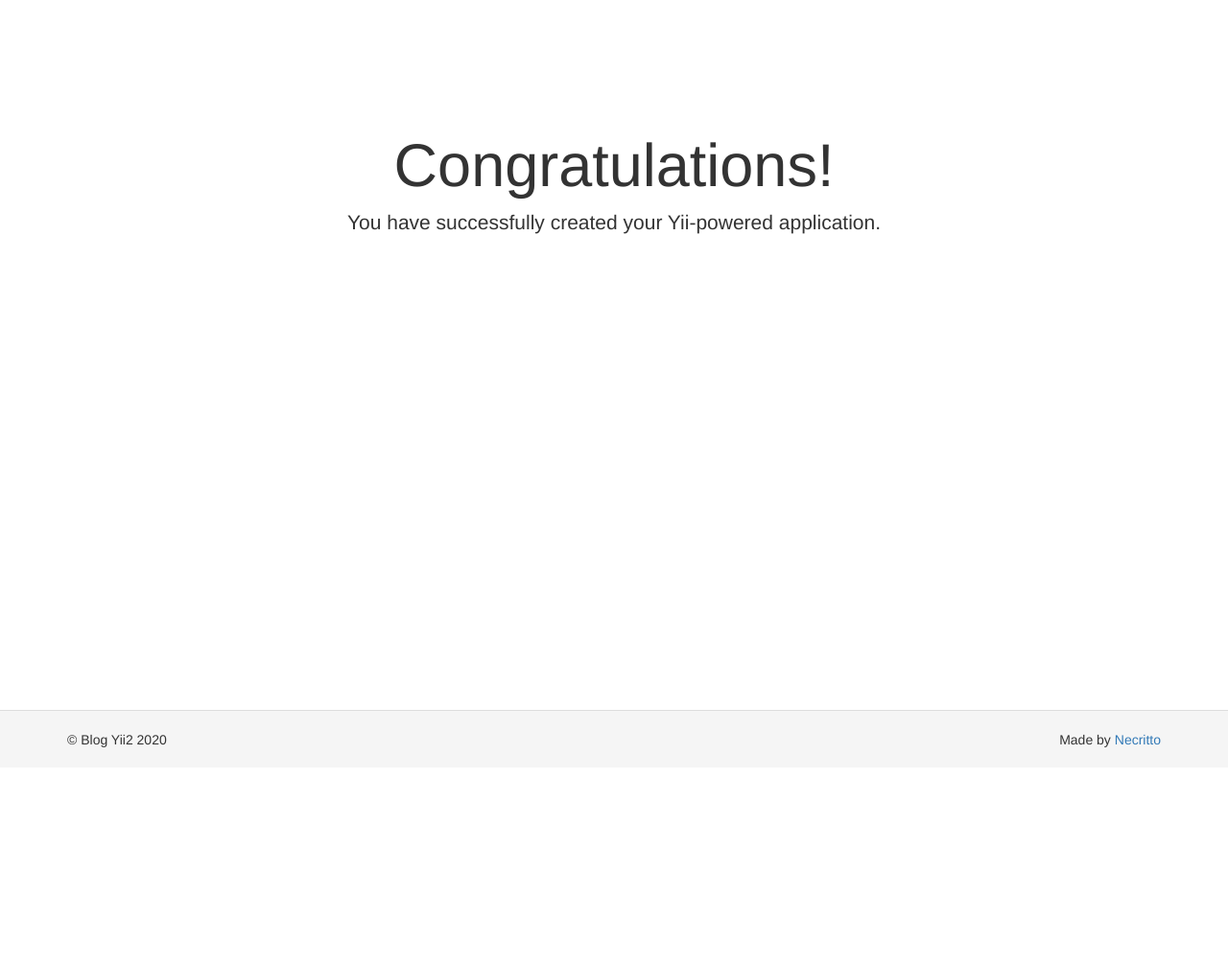
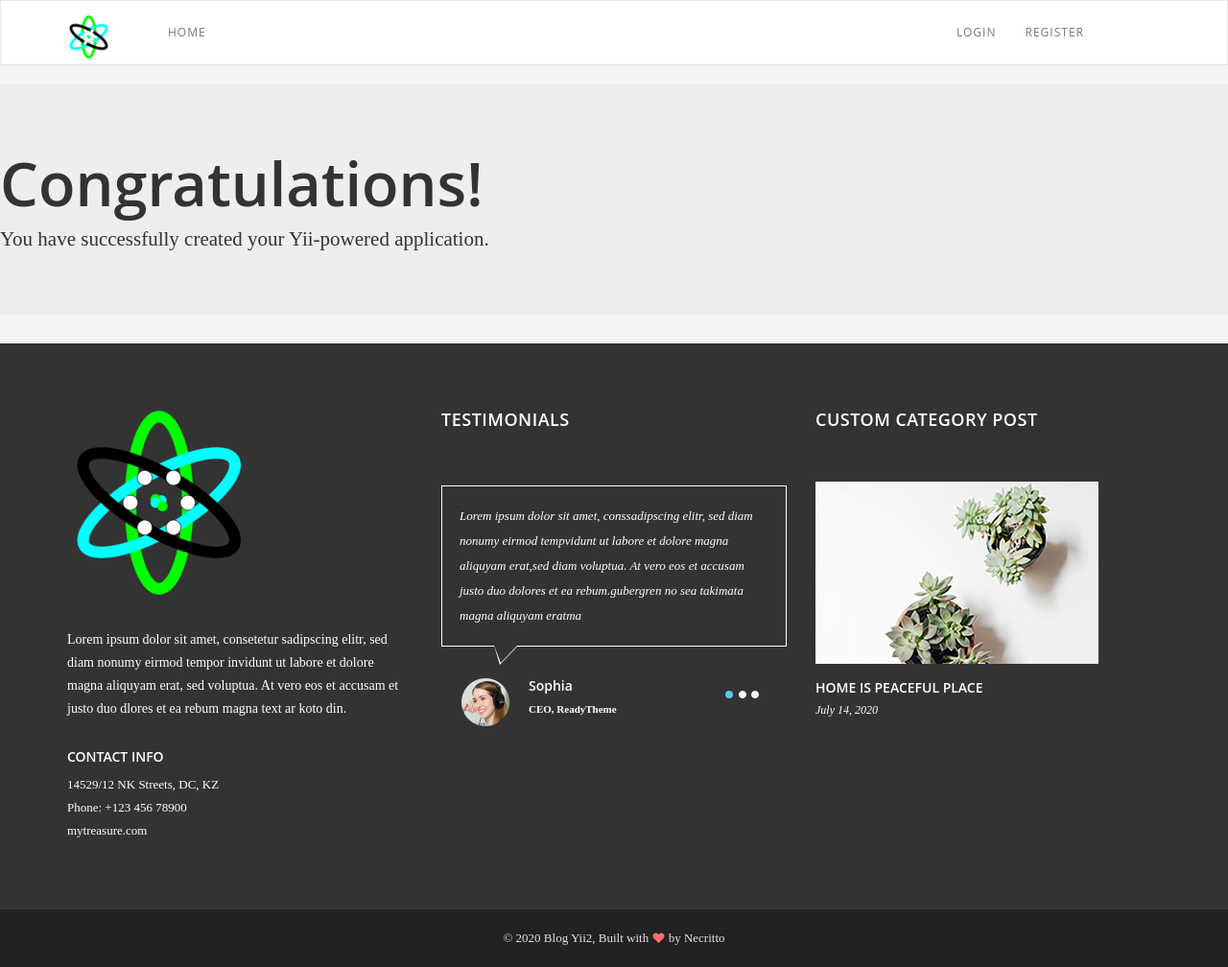
Before and after one commit to Necritto/blog_yii2, a Yii app: template views/site/index.php in a window 1280 px wide. Shown: the whole page at 96% size. Before the commit the page ends 779 px from the top, so only its background shows below. Run offline with PHP 8.4 and a stand-in for Yii, Linux system fonts and the light colour scheme; the template is opened without the code that fills it, so the values that code supplies are empty; some libraries are stand-ins or nearby versions.

Commit message:
Feature: modified main layout [ref:no-ref]

```diff
--- a/views/layouts/main.php
+++ b/views/layouts/main.php
@@ -3,14 +3,10 @@
 /* @var $this \yii\web\View */
 /* @var $content string */
 
-use app\widgets\Alert;
+use app\assets\PublicAsset;
 use yii\helpers\Html;
-use yii\bootstrap\Nav;
-use yii\bootstrap\NavBar;
-use yii\widgets\Breadcrumbs;
-use app\assets\AppAsset;
 
-AppAsset::register($this);
+PublicAsset::register($this);
 ?>
 <?php $this->beginPage() ?>
 <!DOCTYPE html>
@@ -18,9 +14,8 @@ AppAsset::register($this);
 
 <head>
   <meta charset="<?= Yii::$app->charset ?>">
-    <meta http-equiv="X-UA-Compatible" content="IE=edge">
   <meta name="viewport" content="width=device-width, initial-scale=1">
-    <?php $this->registerCsrfMetaTags() ?>
+  <?= Html::csrfMetaTags() ?>
   <title><?= Html::encode($this->title) ?></title>
   <?php $this->head() ?>
 </head>
@@ -28,48 +23,143 @@ AppAsset::register($this);
 <body>
   <?php $this->beginBody() ?>
 
-    <div class="wrap">
-        <?php
-        NavBar::begin([
-            'brandLabel' => "Blog on Yii2",
-            'brandUrl' => Yii::$app->homeUrl,
-            'options' => [
-                'class' => 'navbar-inverse navbar-fixed-top',
-            ],
-        ]);
-        echo Nav::widget([
-            'options' => ['class' => 'navbar-nav navbar-right'],
-            'items' => [
-                ['label' => 'Home', 'url' => ['/site/index']],
-                ['label' => 'About', 'url' => ['/site/about']],
-                ['label' => 'Contact', 'url' => ['/site/contact']],
-                Yii::$app->user->isGuest ? (['label' => 'Login', 'url' => ['/site/login']]) : ('<li>'
-                    . Html::beginForm(['/site/logout'], 'post')
-                    . Html::submitButton(
-                        'Logout (' . Yii::$app->user->identity->username . ')',
-                        ['class' => 'btn btn-link logout']
-                    )
-                    . Html::endForm()
-                    . '</li>')
-            ],
-        ]);
-        NavBar::end();
-        ?>
-
+  <nav class="navbar main-menu navbar-default">
     <div class="container">
-            <?= Breadcrumbs::widget([
-                'links' => isset($this->params['breadcrumbs']) ? $this->params['breadcrumbs'] : [],
-            ]) ?>
-            <?= Alert::widget() ?>
-            <?= $content ?>
+      <div class="menu-content">
+        <div class="navbar-header">
+          <button type="button" class="navbar-toggle collapsed" data-toggle="collapse" data-target="#bs-example-navbar-collapse-1">
+            <span class="sr-only">Toggle navigation</span>
+            <span class="icon-bar"></span>
+            <span class="icon-bar"></span>
+            <span class="icon-bar"></span>
+          </button>
+          <a class="navbar-brand" href="/"><img src="/public/images/logo.jpg" alt="" /></a>
+        </div>
+        <div class="collapse navbar-collapse" id="bs-example-navbar-collapse-1">
+          <ul class="nav navbar-nav text-uppercase">
+            <li><a data-toggle="dropdown" class="dropdown-toggle" href="/">Home</a></li>
+          </ul>
+          <div class="i_con">
+            <ul class="nav navbar-nav text-uppercase">
+              <li><a href="/site/login">Login</a></li>
+              <li><a href="/site/singup">Register</a></li>
+            </ul>
           </div>
         </div>
+      </div>
+    </div>
+  </nav>
 
-    <footer class="footer">
+  <?= $content ?>
+
+  <footer class="footer-widget-section">
     <div class="container">
-            <p class="pull-left">&copy; Blog Yii2 <?= date('Y') ?></p>
-
-            <p class="pull-right">Made by <a href="https://github.com/necritto" target="_blank" rel="noopener noreferrer">Necritto</a></p>
+      <div class="row">
+        <div class="col-md-4">
+          <aside class="footer-widget">
+            <div class="about-img"><img src="/public/images/logo2.png" alt=""></div>
+            <div class="about-content">Lorem ipsum dolor sit amet, consetetur sadipscing elitr, sed diam nonumy
+              eirmod tempor invidunt ut labore et dolore magna aliquyam erat, sed voluptua. At vero eos et
+              accusam et justo duo dlores et ea rebum magna text ar koto din.
+            </div>
+            <div class="address">
+              <h4 class="text-uppercase">contact Info</h4>
+              <p> 14529/12 NK Streets, DC, KZ</p>
+              <p> Phone: +123 456 78900</p>
+              <p>mytreasure.com</p>
+            </div>
+          </aside>
+        </div>
+        <div class="col-md-4">
+          <aside class="footer-widget">
+            <h3 class="widget-title text-uppercase">Testimonials</h3>
+            <div id="myCarousel" class="carousel slide" data-ride="carousel">
+              <ol class="carousel-indicators">
+                <li data-target="#myCarousel" data-slide-to="0" class="active"></li>
+                <li data-target="#myCarousel" data-slide-to="1"></li>
+                <li data-target="#myCarousel" data-slide-to="2"></li>
+              </ol>
+              <div class="carousel-inner" role="listbox">
+                <div class="item active">
+                  <div class="single-review">
+                    <div class="review-text">
+                      <p>Lorem ipsum dolor sit amet, conssadipscing elitr, sed diam nonumy eirmod
+                        tempvidunt ut labore et dolore magna aliquyam erat,sed diam voluptua. At
+                        vero eos et accusam justo duo dolores et ea rebum.gubergren no sea takimata
+                        magna aliquyam eratma</p>
+                    </div>
+                    <div class="author-id">
+                      <img src="/public/images/author.png" alt="">
+                      <div class="author-text">
+                        <h4>Sophia</h4>
+                        <h4>CEO, ReadyTheme</h4>
+                      </div>
+                    </div>
+                  </div>
+                </div>
+                <div class="item">
+                  <div class="single-review">
+                    <div class="review-text">
+                      <p>Lorem ipsum dolor sit amet, conssadipscing elitr, sed diam nonumy eirmod
+                        tempvidunt ut labore et dolore magna aliquyam erat,sed diam voluptua. At
+                        vero eos et accusam justo duo dolores et ea rebum.gubergren no sea takimata
+                        magna aliquyam eratma</p>
+                    </div>
+                    <div class="author-id">
+                      <img src="/public/images/author.png" alt="">
+                      <div class="author-text">
+                        <h4>Sophia</h4>
+                        <h4>CEO, ReadyTheme</h4>
+                      </div>
+                    </div>
+                  </div>
+                </div>
+                <div class="item">
+                  <div class="single-review">
+                    <div class="review-text">
+                      <p>Lorem ipsum dolor sit amet, conssadipscing elitr, sed diam nonumy eirmod
+                        tempvidunt ut labore et dolore magna aliquyam erat,sed diam voluptua. At
+                        vero eos et accusam justo duo dolores et ea rebum.gubergren no sea takimata
+                        magna aliquyam eratma</p>
+                    </div>
+                    <div class="author-id">
+                      <img src="/public/images/author.png" alt="">
+                      <div class="author-text">
+                        <h4>Sophia</h4>
+                        <h4>CEO, ReadyTheme</h4>
+                      </div>
+                    </div>
+                  </div>
+                </div>
+              </div>
+            </div>
+          </aside>
+        </div>
+        <div class="col-md-4">
+          <aside class="footer-widget">
+            <h3 class="widget-title text-uppercase">Custom Category Post</h3>
+            <div class="custom-post">
+              <div>
+                <a href="#"><img src="/public/images/footer-img.png" alt=""></a>
+              </div>
+              <div>
+                <a href="#" class="text-uppercase">Home is peaceful Place</a>
+                <span class="p-date">July 14, 2020</span>
+              </div>
+            </div>
+          </aside>
+        </div>
+      </div>
+    </div>
+    <div class="footer-copy">
+      <div class="container">
+        <div class="row">
+          <div class="col-md-12">
+            <div class="text-center">&copy; 2020 <a href="#">Blog Yii2, </a> Built with <i class="fa fa-heart"></i> by <a href="#">Necritto</a>
+            </div>
+          </div>
+        </div>
+      </div>
     </div>
   </footer>
 
```
Lines whose indentation alone changed are shown as unchanged.
